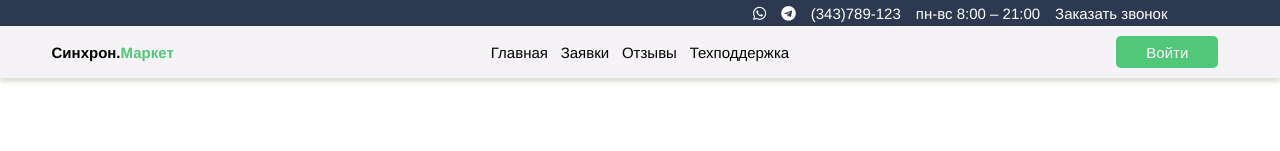
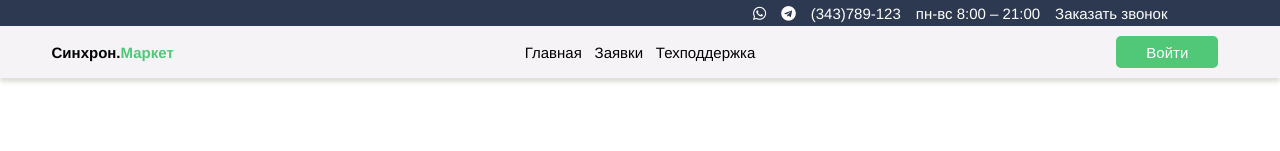
Before and after one commit to startsevIT/Synchron.Market, a React (Create React App) app: page /login in a window 1280 px wide. Shown: the top 151 px of the page. Built offline with nearby package versions, Linux system fonts and the light colour scheme.

Commit message:
delete "отзывы"

```diff
--- a/src/Components/Header.js
+++ b/src/Components/Header.js
@@ -54,7 +54,6 @@ export default function Header() {
           <Link to="/orders">
             <div style={{color: "black"}}>Заявки</div>
           </Link>
-          <div>Отзывы</div>
           <div>Техподдержка</div>
         </menu>
         <div style={{
```
